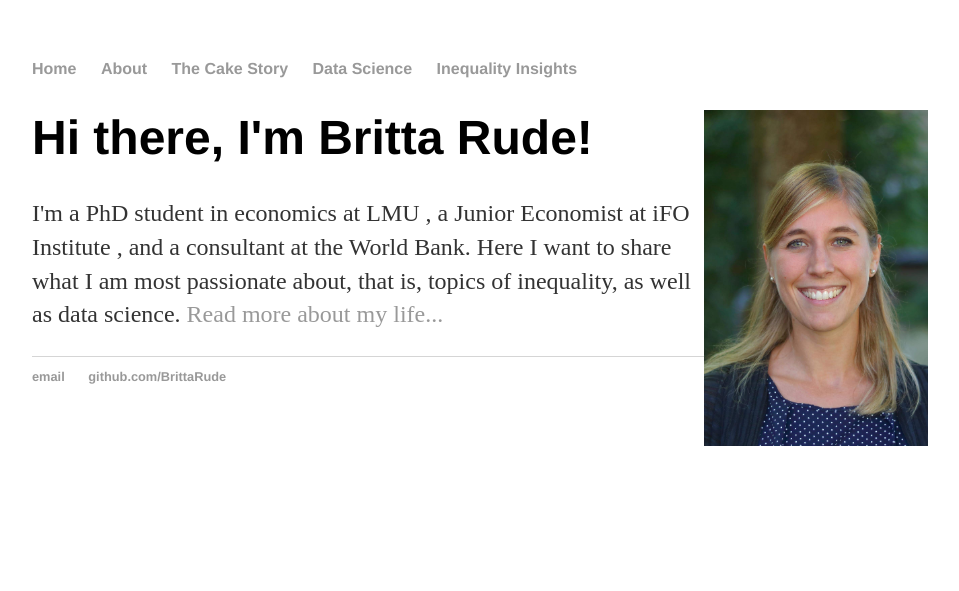
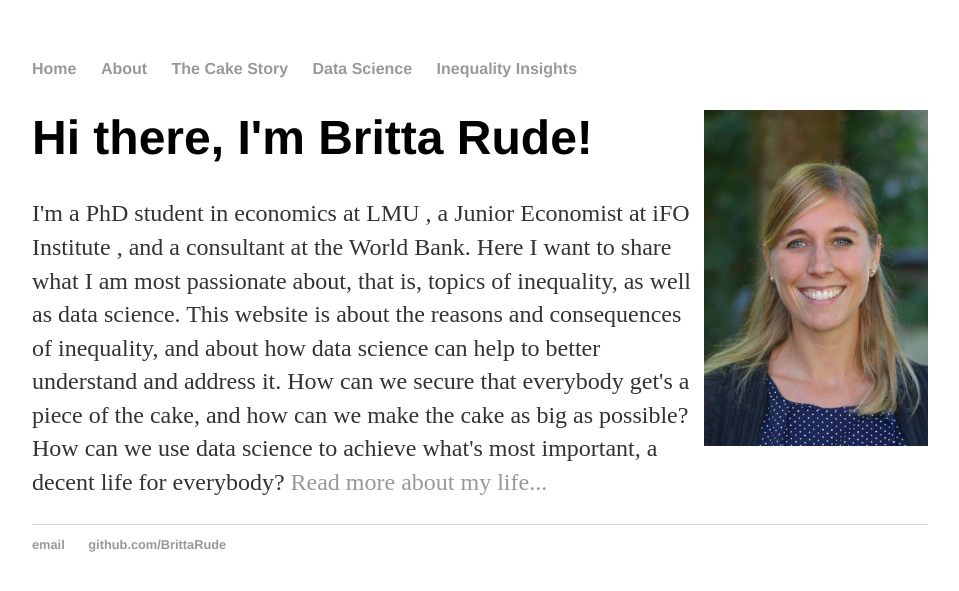
Before and after one commit to BrittaRude/BrittaRude.github.io, a Jekyll site: the page built from index.html, in a window 1280 px wide. Shown: the top 591 px of the page, without its empty margins (160-1119 px from the left). Built offline with Jekyll 4.4.1, drawn with Linux system fonts in a browser that asks for light colours.

Commit message:
Update index.html

```diff
--- a/index.html
+++ b/index.html
@@ -5,5 +5,5 @@ title: Britta Rude
 <div class="blurb">
 	<img src="images/Foto_BrittaRude.JPG" alt="ProfilePic" class="inline" style="float:right;max-width:25%;"/>
 	<h1>Hi there, I'm Britta Rude!</h1>
-	<p>I'm a PhD student in economics at LMU , a Junior Economist at iFO Institute , and a consultant at the World Bank. Here I want to share what I am most passionate about, that is, topics of inequality, as well as data science. <a href="/about">Read more about my life...</a></p>
+	<p>I'm a PhD student in economics at LMU , a Junior Economist at iFO Institute , and a consultant at the World Bank. Here I want to share what I am most passionate about, that is, topics of inequality, as well as data science. This website is about the reasons and consequences of inequality, and about how data science can help to better understand and address it. How can we secure that everybody get's a piece of the cake, and how can we make the cake as big as possible? How can we use data science to achieve what's most important, a decent life for everybody? <a href="/about">Read more about my life...</a></p>
 </div><!-- /.blurb -->
```
